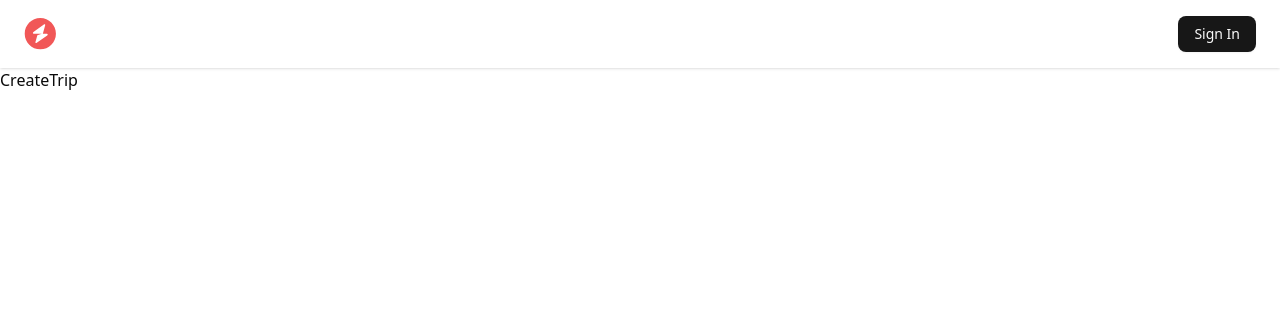
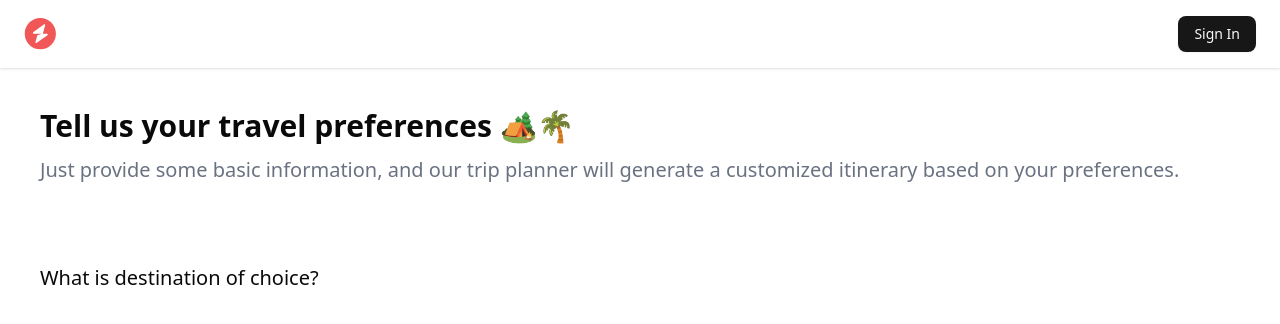
Before and after one commit to codingwithriha/Ai-travel-planner, a React (Vite) app: page /create-trip in a window 1280 px wide. Shown: the top 324 px of the page. Built offline with nearby package versions, Linux system fonts and the light colour scheme.

Commit message:
impl: hero-section

```diff
--- a/package.json
+++ b/package.json
@@ -17,6 +17,7 @@
     "lucide-react": "^0.525.0",
     "react": "^19.1.0",
     "react-dom": "^19.1.0",
+    "react-google-places-autocomplete": "^4.1.0",
     "react-router-dom": "^7.7.0",
     "tailwind-merge": "^3.3.1"
   },
--- a/src/components/ui/custom/Hero.jsx
+++ b/src/components/ui/custom/Hero.jsx
@@ -1,5 +1,6 @@
 import React from 'react'
 import { Button } from '../button'
+import { Link } from 'react-router-dom'
 
 export default function Hero() {
   return (
@@ -10,7 +11,10 @@ export default function Hero() {
       <p className='text-xl text-gray-500 text-center'>Your personal trip planner and travel curator, creating custom itineraries tailored to your interests and budget.
 
 </p>
+<Link to={'/create-trip'}>
 <Button>Get Started, It's Free</Button>
+</Link>
+
     </div>
   )
 }
--- a/src/create-trip/index.jsx
+++ b/src/create-trip/index.jsx
@@ -2,7 +2,16 @@ import React from 'react'
 
 function CreateTrip() {
   return (
-    <div>CreateTrip</div>
+    <div className='sm:px-10 md:px-32 lg:px-56 xl:px-10 px-5 mt-10'>
+      <h2 className='font-bold text-3xl'>Tell us your travel preferences 🏕️🌴
+</h2>
+<p className='mt-3 text-gray-500 text-xl'>Just provide some basic information, and our trip planner will generate a customized itinerary based on your preferences.</p>
+<div className='mt-20'>
+  <div>
+    <h2 className='text-xl my-3 font-medium'>What is destination of choice?</h2>
+  </div>
+</div>
+    </div>
   )
 }
 
```
Also changed, not shown: 1 other file (tests, documents, lock files or other folders).
